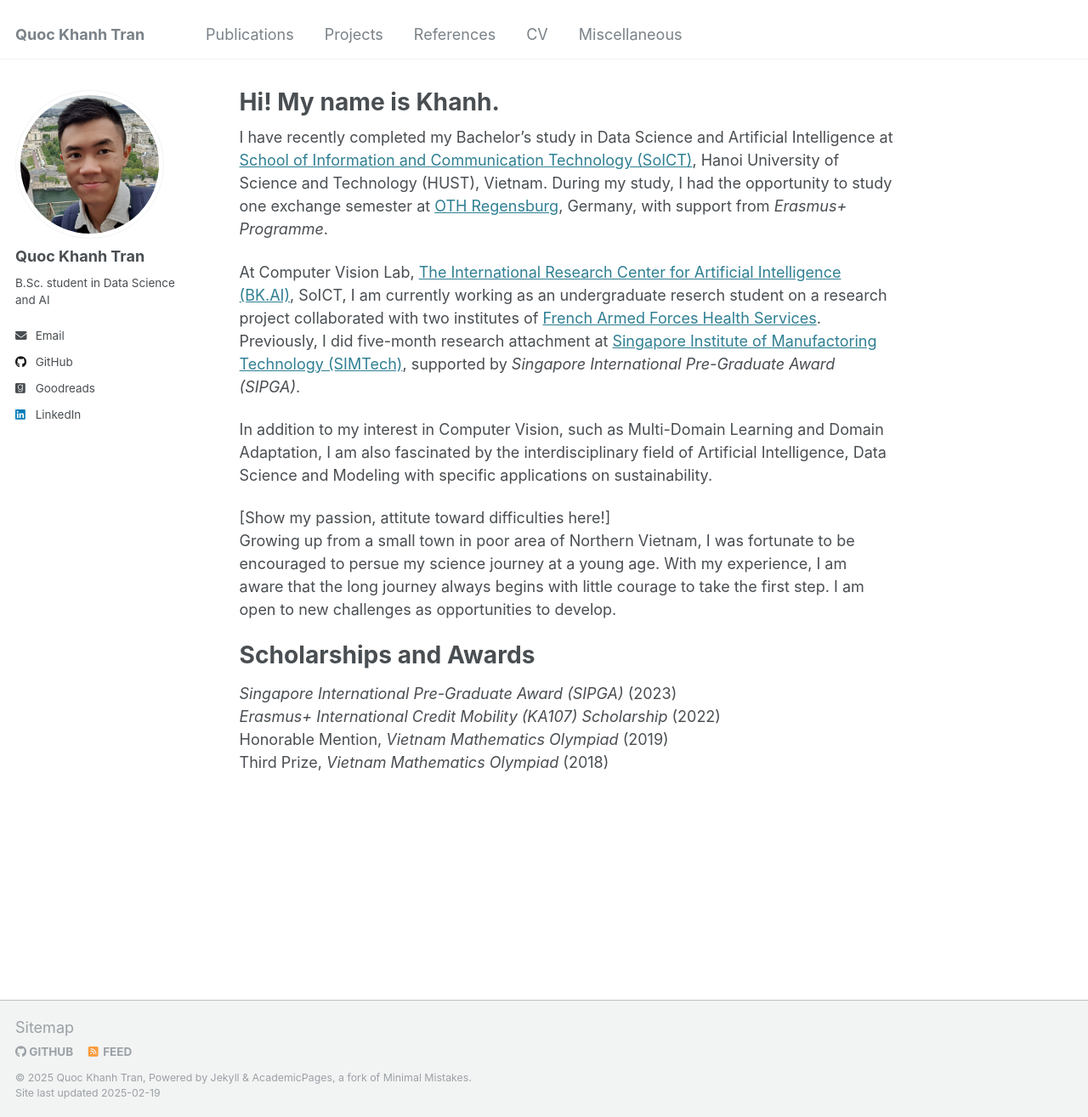
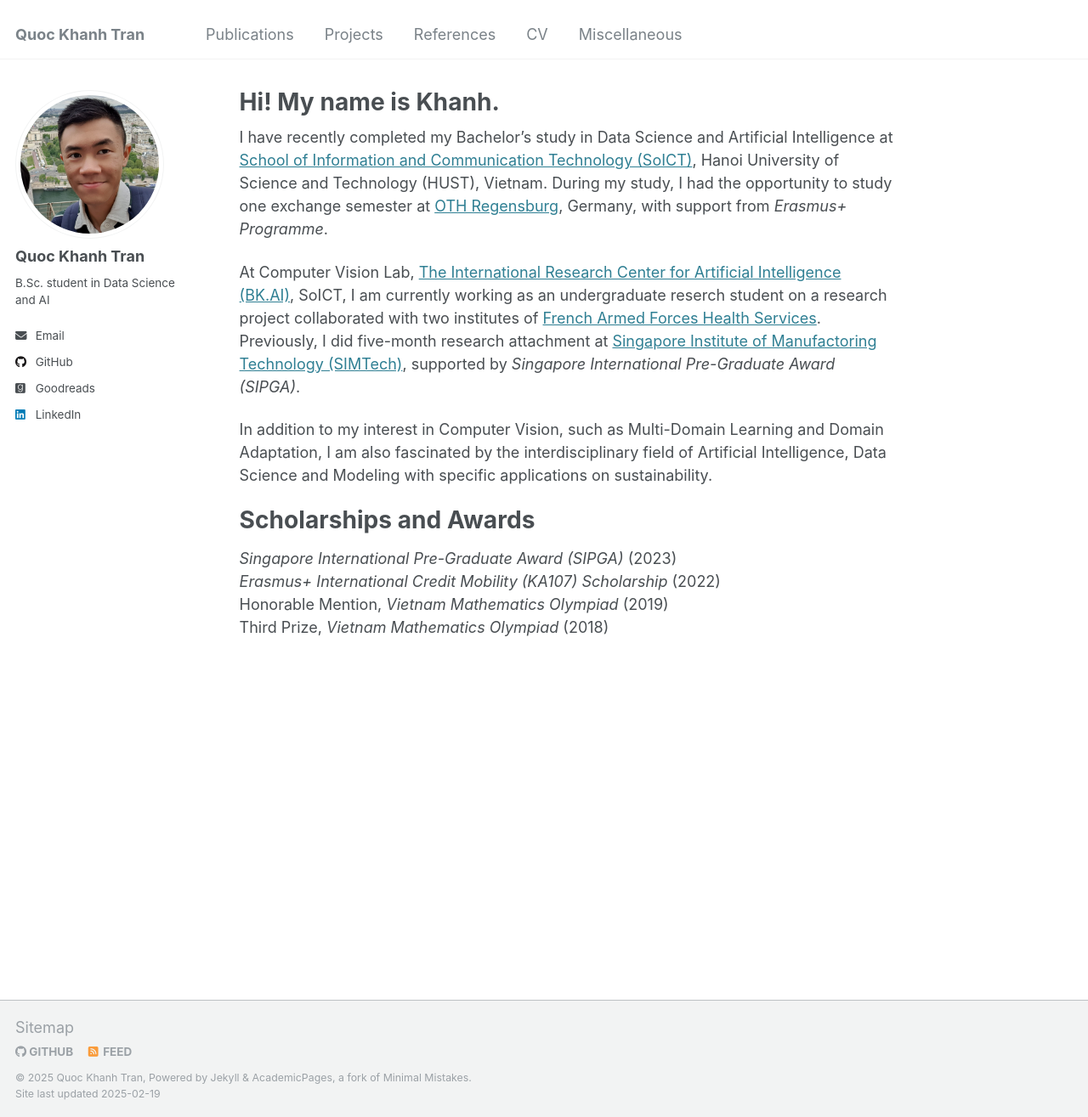
Before and after one commit to khanhtrq/khanhtrq.github.io, a Jekyll site: the page built from _pages/about.md, in a window 1280 px wide and 1315 px high. Shown: the whole window at 85% size. Built offline with Jekyll 4.4.1, drawn with Linux system fonts in a browser that asks for light colours.

Commit message:
update about

```diff
--- a/_pages/about.md
+++ b/_pages/about.md
@@ -12,10 +12,6 @@ I have recently completed my Bachelor's study in Data Science and Artificial Int
 At Computer Vision Lab, [The International Research Center for Artificial Intelligence (BK.AI)](https://bkai.ai/), SoICT, I am currently working as an undergraduate reserch student on a research project collaborated with two institutes of [French Armed Forces Health Services](https://www.defense.gouv.fr/sante). Previously, I did five-month research attachment at [Singapore Institute of Manufactoring Technology (SIMTech)](https://www.a-star.edu.sg/simtech), supported by *Singapore International Pre-Graduate Award (SIPGA)*.
 
 In addition to my interest in Computer Vision, such as Multi-Domain Learning and Domain Adaptation, I am also fascinated by the interdisciplinary field of Artificial Intelligence, Data Science and Modeling with specific applications on sustainability.
-
-
-[Show my passion, attitute toward difficulties here!]
-Growing up from a small town in poor area of Northern Vietnam, I was fortunate to be encouraged to persue my science journey at a young age. With my experience, I am aware that the long journey always begins with little courage to take the first step. I am open to new challenges as opportunities to develop.
 
 Scholarships and Awards
 ======
```
